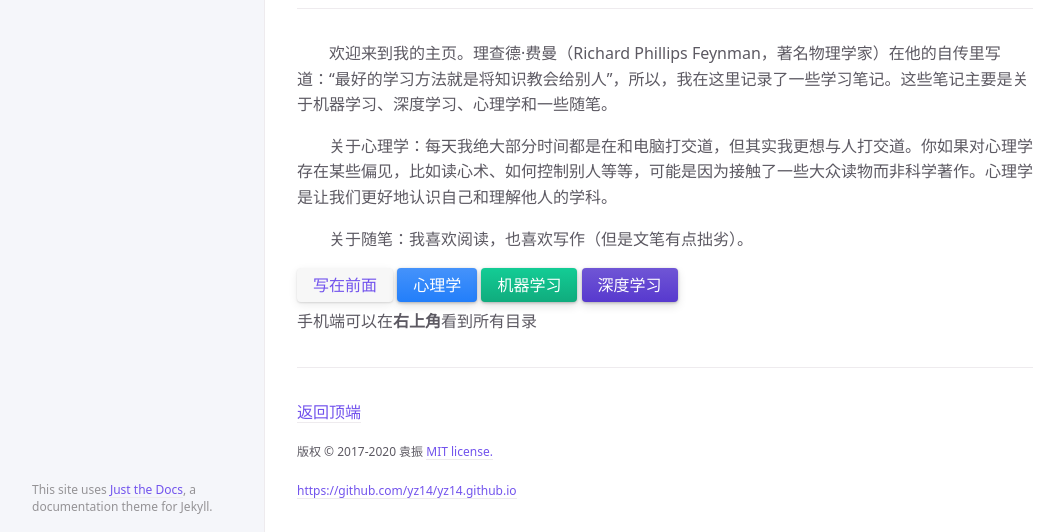
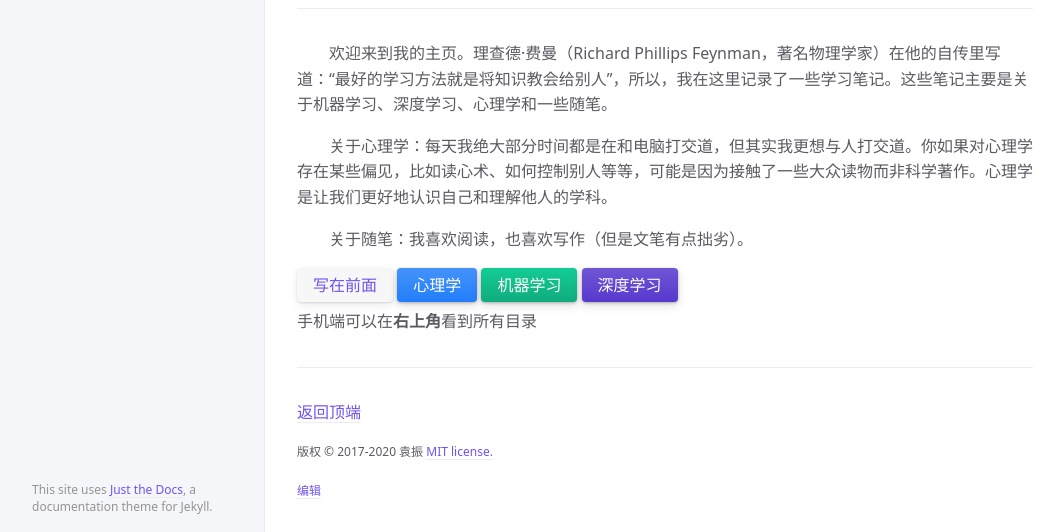
Before and after one commit to yz14/main, a Jekyll site: the page built from index.md, in a window 1280 px wide and 948 px high, cut to the strip 416-948 px from the top of the window. Shown: the whole strip, without its empty margins (107-1170 px from the left). Built offline with Jekyll 4.4.1, drawn with Linux system fonts in a browser that asks for light colours.

Commit message:
Update _config.yml

```diff
--- a/_config.yml
+++ b/_config.yml
@@ -91,8 +91,8 @@ last_edit_time_format: "%b %e %Y at %I:%M %p" # uses ruby's time format: https:/
 
 # Footer "Edit this page on GitHub" link text
 gh_edit_link: true # show or hide edit this page link
-gh_edit_link_text: "https://github.com/yz14/yz14.github.io"
-gh_edit_repository: "https://yz14.github.io" # the github URL for your repo
+gh_edit_link_text: "编辑"
+gh_edit_repository: "https://github.com/yz14/yz14.github.io" # the github URL for your repo
 gh_edit_branch: "main" # the branch that your docs is served from
 # gh_edit_source: docs # the source that your files originate from
 gh_edit_view_mode: "tree" # "tree" or "edit" if you want the user to jump into the editor immediately
```
